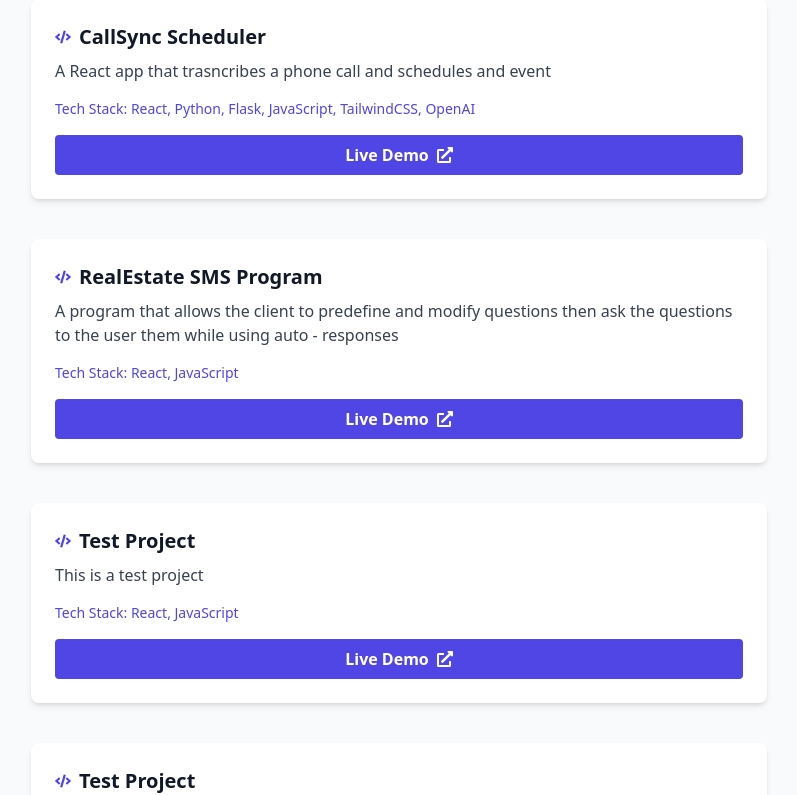
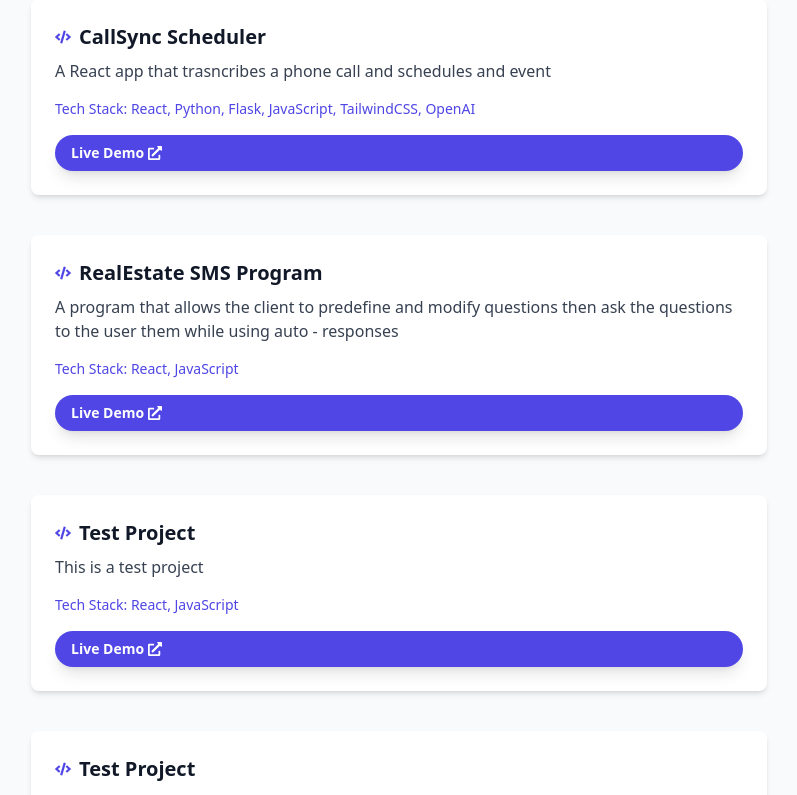
Before and after one commit to KodyHatcher/KodyHatcher.github.io, a React (Create React App) app in the folder tech_portfolio/: page / in a window 1280 px wide. Shown: the part 1040-1835 px from the top of the page, without its empty margins (241-1038 px from the left). Built offline with nearby package versions, Linux system fonts and the light colour scheme.

Commit message:
good for now

```diff
--- a/tech_portfolio/src/components/Contact.js
+++ b/tech_portfolio/src/components/Contact.js
@@ -132,8 +132,7 @@ function Contact() {
               <button
                 type="submit"
                 disabled={state.submitting}
-                className="w-full bg-indigo-600 text-white py-3 rounded-lg hover:bg-indigo-700 transition-shadow duration-300 shadow-md
-                  disabled:opacity-50 disabled:cursor-not-allowed"
+                className="w-full bg-indigo-600 text-white py-3 rounded-lg hover:bg-indigo-700 hover:scale-105 duration-300 ease-in-out shadow-md transform disabled:opacity-50 disabled:cursor-not-allowed"
               >
                 {state.submitting ? "Sending..." : "Send Message"}
               </button>
--- a/tech_portfolio/src/components/projects.js
+++ b/tech_portfolio/src/components/projects.js
@@ -65,10 +65,10 @@ function Projects() {
                 href={demo}
                 target="_blank"
                 rel="noreferrer"
-                className="mt-auto inline-flex items-center justify-center gap-2 text-center bg-indigo-600 text-white font-semibold py-2 px-4 rounded hover:bg-indigo-700 transition-colors duration-300"
+                className="bg-indigo-600 text-white font-semibold text-sm px-4 py-2 rounded-full shadow-lg hover:scale-105 hover:bg-indigo-700 transition transform duration-300 inline-flex items-center"
                 onClick={(e) => e.stopPropagation()}
               >
-                Live Demo <FaExternalLinkAlt />
+                Live Demo <FaExternalLinkAlt className="ml-1" />
               </a>
             </motion.div>
           ))}
```
